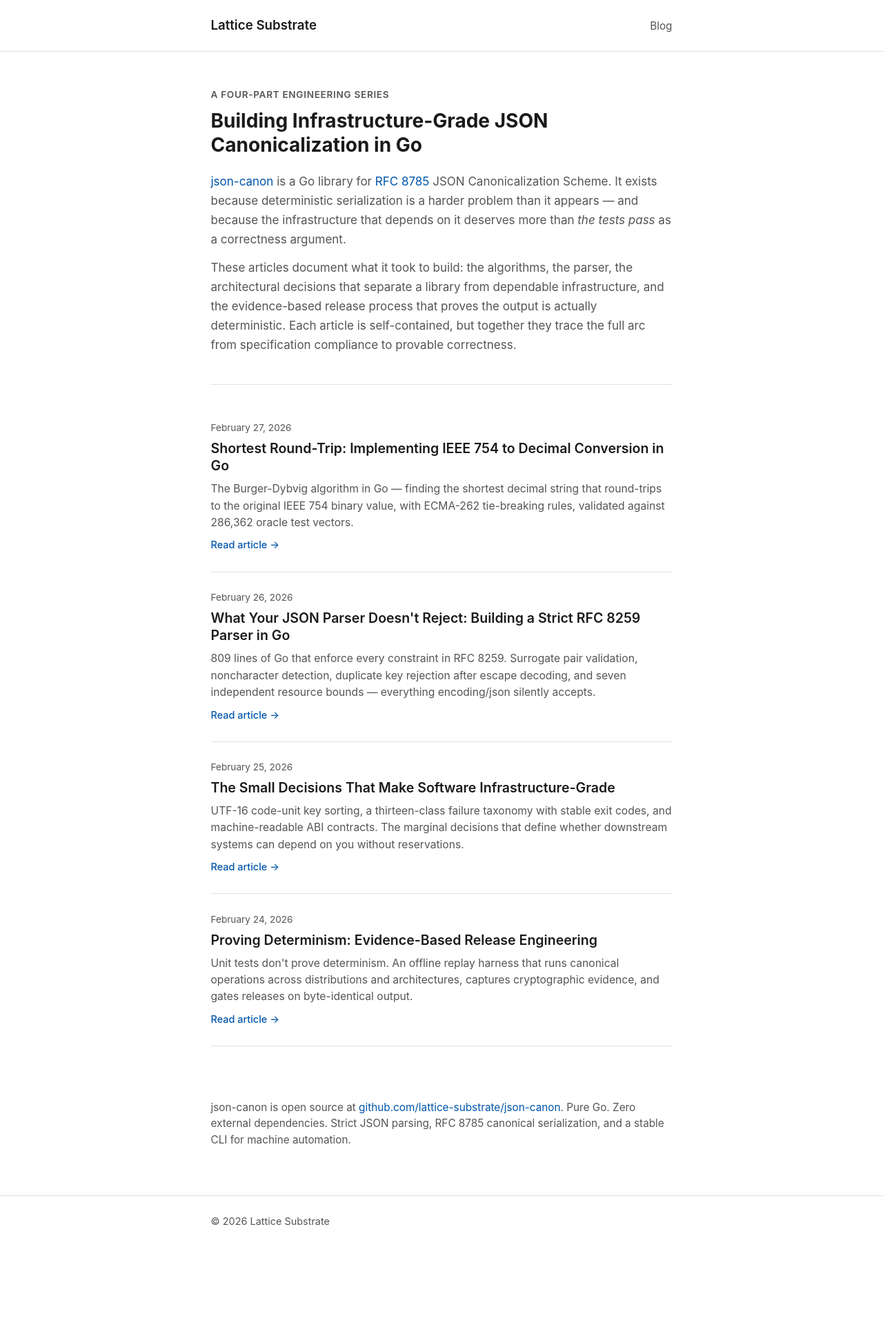
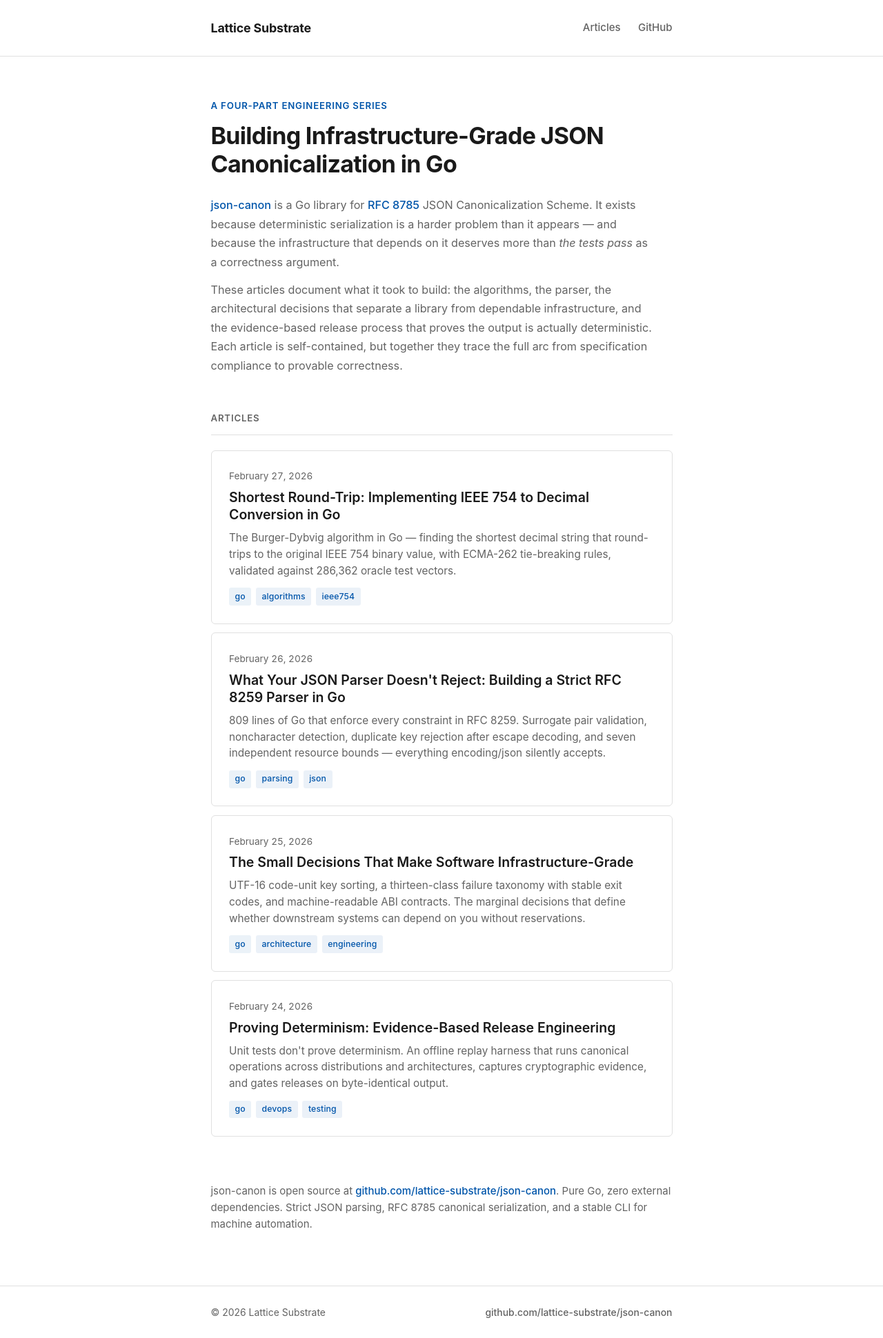
Before and after one commit to lattice-substrate/lattice-substrate.github.io, a Jekyll site: the page built from index.html, in a window 1280 px wide. Shown: the whole page at 69% size. Built offline with Jekyll 4.4.1, drawn with Linux system fonts in a browser that asks for light colours; before the commit the page ends 1809 px from its top, so only the background shows below that.

Commit message:
docs: overhaul landing page design for professional presentation
Bordered article cards with hover states, tag pills, section headings,
larger intro typography, GitHub link in header and footer, refined color
variables for light and dark modes.

```diff
--- a/_layouts/default.html
+++ b/_layouts/default.html
@@ -11,8 +11,9 @@
   <header class="site-header">
     <div class="container">
       <a href="{{ '/' | relative_url }}" class="site-title">{{ site.title }}</a>
-      <nav>
-        <a href="{{ '/' | relative_url }}">Blog</a>
+      <nav class="site-nav">
+        <a href="{{ '/' | relative_url }}">Articles</a>
+        <a href="https://github.com/lattice-substrate/json-canon">GitHub</a>
       </nav>
     </div>
   </header>
@@ -22,6 +23,7 @@
   <footer class="site-footer">
     <div class="container">
       <p>&copy; {{ site.time | date: '%Y' }} Lattice Substrate</p>
+      <a href="https://github.com/lattice-substrate/json-canon">github.com/lattice-substrate/json-canon</a>
     </div>
   </footer>
 </body>
--- a/assets/css/style.css
+++ b/assets/css/style.css
@@ -1,10 +1,13 @@
 :root {
   --fg: #1a1a1a;
-  --fg-secondary: #555;
+  --fg-secondary: #636363;
   --bg: #fff;
   --bg-code: #f5f5f5;
+  --bg-card-hover: #fafafa;
   --border: #e0e0e0;
+  --border-light: #eee;
   --accent: #0055aa;
+  --accent-muted: rgba(0, 85, 170, 0.08);
   --font-mono: 'SF Mono', 'Cascadia Code', 'Fira Code', Consolas, monospace;
   --font-sans: -apple-system, BlinkMacSystemFont, 'Segoe UI', Helvetica, Arial, sans-serif;
   --max-width: 720px;
@@ -14,10 +17,13 @@
   :root {
     --fg: #e0e0e0;
     --fg-secondary: #999;
-    --bg: #1a1a1a;
-    --bg-code: #252525;
-    --border: #333;
+    --bg: #161616;
+    --bg-code: #1e1e1e;
+    --bg-card-hover: #1c1c1c;
+    --border: #2a2a2a;
+    --border-light: #222;
     --accent: #6db3f2;
+    --accent-muted: rgba(109, 179, 242, 0.06);
   }
 }
 
@@ -37,6 +43,7 @@ body {
   color: var(--fg);
   background: var(--bg);
   -webkit-font-smoothing: antialiased;
+  -moz-osx-font-smoothing: grayscale;
 }
 
 .container {
@@ -48,8 +55,8 @@ body {
 /* Header */
 .site-header {
   border-bottom: 1px solid var(--border);
-  padding: 1.25rem 0;
-  margin-bottom: 3rem;
+  padding: 1.5rem 0;
+  margin-bottom: 3.5rem;
 }
 
 .site-header .container {
@@ -59,49 +66,61 @@ body {
 }
 
 .site-title {
-  font-size: 1.1rem;
-  font-weight: 600;
+  font-size: 1.05rem;
+  font-weight: 700;
   color: var(--fg);
   text-decoration: none;
+  letter-spacing: -0.01em;
 }
 
-.site-header nav a {
+.site-nav {
+  display: flex;
+  gap: 1.5rem;
+}
+
+.site-nav a {
   color: var(--fg-secondary);
   text-decoration: none;
-  font-size: 0.9rem;
+  font-size: 0.88rem;
+  font-weight: 500;
+  transition: color 0.15s ease;
 }
 
-.site-header nav a:hover {
+.site-nav a:hover {
   color: var(--fg);
 }
 
 /* Site intro (landing page) */
 .site-intro {
   margin-bottom: 3rem;
-  padding-bottom: 2.5rem;
-  border-bottom: 1px solid var(--border);
 }
 
 .intro-label {
-  font-size: 0.8rem;
+  font-size: 0.78rem;
   font-weight: 600;
-  letter-spacing: 0.05em;
+  letter-spacing: 0.06em;
   text-transform: uppercase;
-  color: var(--fg-secondary);
-  margin-bottom: 0.5rem;
+  color: var(--accent);
+  margin-bottom: 0.75rem;
 }
 
 .intro-title {
-  font-size: 1.65rem;
+  font-size: 2rem;
   font-weight: 700;
-  line-height: 1.25;
-  margin-bottom: 1.25rem;
+  line-height: 1.2;
+  letter-spacing: -0.02em;
+  margin-bottom: 1.5rem;
+}
+
+.intro-body {
+  max-width: 640px;
 }
 
 .intro-body p {
   color: var(--fg-secondary);
   margin-bottom: 0.75rem;
-  line-height: 1.65;
+  line-height: 1.7;
+  font-size: 0.95rem;
 }
 
 .intro-body p:last-child {
@@ -111,6 +130,7 @@ body {
 .intro-body a {
   color: var(--accent);
   text-decoration: none;
+  font-weight: 500;
 }
 
 .intro-body a:hover {
@@ -119,23 +139,40 @@ body {
 
 /* Article cards (index) */
 .articles {
-  margin-bottom: 3rem;
+  margin-bottom: 2rem;
+}
+
+.articles-heading {
+  font-size: 0.78rem;
+  font-weight: 600;
+  letter-spacing: 0.06em;
+  text-transform: uppercase;
+  color: var(--fg-secondary);
+  margin-bottom: 1.25rem;
+  padding-bottom: 0.75rem;
+  border-bottom: 1px solid var(--border);
 }
 
 .article-card {
-  padding: 1.5rem 0;
-  border-bottom: 1px solid var(--border);
+  display: block;
+  padding: 1.5rem;
+  margin-bottom: 0.75rem;
+  border: 1px solid var(--border);
+  border-radius: 6px;
+  transition: border-color 0.15s ease, background-color 0.15s ease;
 }
 
-.article-card:first-child {
-  padding-top: 0;
+.article-card:hover {
+  border-color: var(--accent);
+  background-color: var(--bg-card-hover);
 }
 
 .article-date {
   display: block;
   font-size: 0.8rem;
   color: var(--fg-secondary);
-  margin-bottom: 0.35rem;
+  margin-bottom: 0.4rem;
+  font-variant-numeric: tabular-nums;
 }
 
 .article-title {
@@ -150,75 +187,50 @@ body {
   text-decoration: none;
 }
 
-.article-title a:hover {
+.article-card:hover .article-title a {
   color: var(--accent);
 }
 
 .article-description {
-  font-size: 0.92rem;
+  font-size: 0.9rem;
   color: var(--fg-secondary);
   line-height: 1.55;
-  margin-bottom: 0.5rem;
+  margin-bottom: 0.75rem;
 }
 
-.article-read {
-  font-size: 0.85rem;
+.article-tags {
+  display: flex;
+  gap: 0.4rem;
+  flex-wrap: wrap;
 }
 
-.article-read a {
+.article-tag {
+  display: inline-block;
+  font-size: 0.72rem;
+  font-weight: 500;
+  color: var(--accent);
+  background: var(--accent-muted);
+  padding: 0.15rem 0.5rem;
+  border-radius: 3px;
+  letter-spacing: 0.01em;
+}
+
+/* Coda (bottom section) */
+.site-coda {
+  padding: 2rem 0 0.5rem;
+  font-size: 0.88rem;
+  color: var(--fg-secondary);
+  line-height: 1.6;
+}
+
+.site-coda a {
   color: var(--accent);
   text-decoration: none;
   font-weight: 500;
 }
 
-.article-read a:hover {
-  text-decoration: underline;
-}
-
-/* Coda (bottom section) */
-.site-coda {
-  padding-top: 1.5rem;
-  font-size: 0.9rem;
-  color: var(--fg-secondary);
-  line-height: 1.55;
-}
-
-.site-coda a {
-  color: var(--accent);
-  text-decoration: none;
-}
-
 .site-coda a:hover {
   text-decoration: underline;
-}
-
-/* Post list (legacy, kept for compatibility) */
-.post-list {
-  list-style: none;
-}
-
-.post-list li {
-  margin-bottom: 2rem;
-}
-
-.post-list-title {
-  font-size: 1.15rem;
-  font-weight: 600;
-  margin-bottom: 0.15rem;
-}
-
-.post-list-title a {
-  color: var(--fg);
-  text-decoration: none;
-}
-
-.post-list-title a:hover {
-  color: var(--accent);
-}
-
-.post-list-meta {
-  font-size: 0.85rem;
-  color: var(--fg-secondary);
 }
 
 /* Post */
@@ -230,6 +242,7 @@ body {
   font-size: 1.75rem;
   line-height: 1.25;
   font-weight: 700;
+  letter-spacing: -0.02em;
   margin-bottom: 0.5rem;
 }
 
@@ -343,6 +356,23 @@ body {
   border-top: 1px solid var(--border);
   padding: 1.5rem 0;
   margin-top: 4rem;
-  font-size: 0.85rem;
+  font-size: 0.82rem;
   color: var(--fg-secondary);
 }
+
+.site-footer .container {
+  display: flex;
+  justify-content: space-between;
+  align-items: center;
+}
+
+.site-footer a {
+  color: var(--fg-secondary);
+  text-decoration: none;
+  font-weight: 500;
+  transition: color 0.15s ease;
+}
+
+.site-footer a:hover {
+  color: var(--fg);
+}
--- a/index.html
+++ b/index.html
@@ -12,16 +12,21 @@ layout: default
 </section>
 
 <section class="articles">
+  <h2 class="articles-heading">Articles</h2>
   {% for post in site.posts %}
   <article class="article-card">
     <time class="article-date" datetime="{{ post.date | date_to_xmlschema }}">{{ post.date | date: "%B %-d, %Y" }}</time>
-    <h2 class="article-title"><a href="{{ post.url | relative_url }}">{{ post.title }}</a></h2>
+    <h3 class="article-title"><a href="{{ post.url | relative_url }}">{{ post.title }}</a></h3>
     {% if post.description %}<p class="article-description">{{ post.description }}</p>{% endif %}
-    <p class="article-read"><a href="{{ post.url | relative_url }}">Read article &rarr;</a></p>
+    {% if post.tags.size > 0 %}
+    <div class="article-tags">
+      {% for tag in post.tags %}<span class="article-tag">{{ tag }}</span>{% endfor %}
+    </div>
+    {% endif %}
   </article>
   {% endfor %}
 </section>
 
 <section class="site-coda">
-  <p>json-canon is open source at <a href="https://github.com/lattice-substrate/json-canon">github.com/lattice-substrate/json-canon</a>. Pure Go. Zero external dependencies. Strict JSON parsing, RFC 8785 canonical serialization, and a stable CLI for machine automation.</p>
+  <p>json-canon is open source at <a href="https://github.com/lattice-substrate/json-canon">github.com/lattice-substrate/json-canon</a>. Pure Go, zero external dependencies. Strict JSON parsing, RFC 8785 canonical serialization, and a stable CLI for machine automation.</p>
 </section>
```
